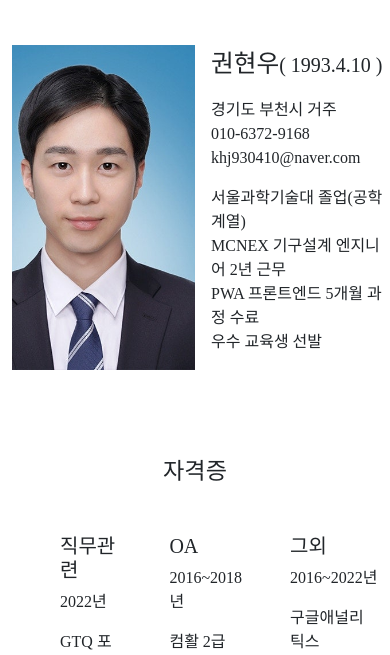
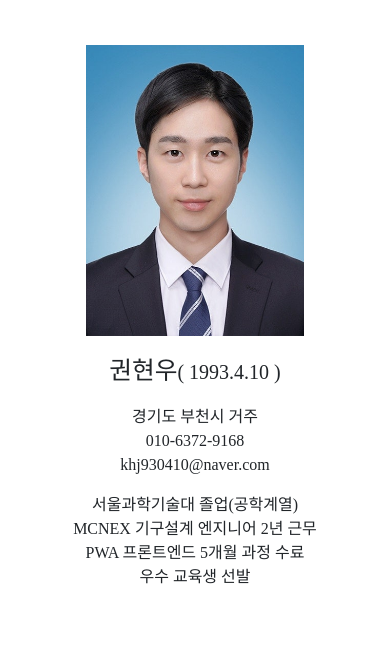
Before and after one commit to lbaku89/portfolio-react-220418, a React (Create React App) app in the folder front/: page / in a window 390 px wide. Shown: the part 821-1476 px from the top of the page. Built offline with nearby package versions, Linux system fonts and the light colour scheme; no server answers; a web font is replaced by a local one.

Commit message:
220512 AboutMe contents 반응형 수정, 작업물 Part layout 수정중

```diff
--- a/front/public/css/khwStyle.css
+++ b/front/public/css/khwStyle.css
@@ -79,6 +79,10 @@ html {
   background-color: black;
 }
 
+.bg-color1 {
+  background-color: var(--var-color1);
+}
+
 .bg-color2 {
   background-color: var(--var-color2);
 }
@@ -151,6 +155,10 @@ html {
 
 .primary {
   color: #0D6EFD;
+}
+
+.black {
+  color: black;
 }
 
 .m-auto {
@@ -836,18 +844,49 @@ html {
   }
 }
 
+#AboutMeSkillUl {
+  margin-left: 1rem;
+}
+
+.profileMyPicture {
+  max-width: 350px;
+  width: 100%;
+}
+
+@media (max-width: 1198.98px) {
+  .profileMyPictureBox {
+    display: -webkit-box;
+    display: -ms-flexbox;
+    display: flex;
+    -webkit-box-pack: end;
+        -ms-flex-pack: end;
+            justify-content: end;
+    overflow: hidden;
+  }
+}
+
 @media (max-width: 991.98px) {
   #AboutMeLeftDiv .certificateDiv {
     -webkit-box-pack: center !important;
         -ms-flex-pack: center !important;
             justify-content: center !important;
   }
-  #AboutMeLeftDiv > div .profileImgBox {
-    background-position: 80% 50% !important;
+  #AboutMeLeftDiv .profileMyPictureBox {
+    -webkit-box-pack: center;
+        -ms-flex-pack: center;
+            justify-content: center;
   }
 }
 
 @media (max-width: 767.78px) {
+  .myProfileContents {
+    text-align: center;
+    margin-top: 2rem;
+    padding-left: 0;
+  }
+  .profileMyPicture {
+    max-width: 250px;
+  }
   #AboutMeWrap #AboutMeRightDiv #AboutMeSkillUl li .AboutMeIconBox .AboutMeIcon {
     margin-bottom: unset;
     height: 30px;
@@ -857,6 +896,7 @@ html {
 @media (max-width: 575.8px) {
   #AboutMeWrap #AboutMeRightDiv #AboutMeSkillUl {
     padding-left: 0px;
+    margin-left: 0;
   }
   #AboutMeWrap #AboutMeRightDiv #AboutMeSkillUl li .AboutMeIconBox {
     display: none;
@@ -891,6 +931,12 @@ html {
 
 .swiperPortfolioTitleNm {
   font-size: 3.6rem;
+}
+
+@media (max-width: 991.98px) {
+  .swiperPortfolioTitleNm {
+    font-size: 2rem;
+  }
 }
 
 #PreInterviewTitleBox {
--- a/front/public/css/khwStyle.scss
+++ b/front/public/css/khwStyle.scss
@@ -58,9 +58,11 @@
 
 
 // 기기별 media query
+// @media (max-width:1198.98px){}
 // @media (max-width:991.98px){}
 // @media (max-width:767.78px){}
 // @media (max-width:575.8px){}
+
 
 // common class
 :root{
@@ -83,6 +85,7 @@ html{
 
 
 .bg-black{background-color: black;}
+.bg-color1{background-color: var(--var-color1);}
 .bg-color2{background-color: var(--var-color2);}
 .bg-color3{background-color: var(--var-color3);}
 .bg-color4{background-color: var(--var-color4);}
@@ -136,6 +139,7 @@ html{
 
 .white{color: white;}
 .primary{color: #0D6EFD;}
+.black{color: black;}
 
 .m-auto{margin: 0 auto;}
 
@@ -306,6 +310,7 @@ html{
 
 
 ///////////////// AboutMe Component
+
 #AboutMeWrap{
   background-color: transparent;
   max-width: 1140px !important;
@@ -318,6 +323,9 @@ html{
   }
 
   #AboutMeLeftDiv{
+    // .profileMyPicture{
+
+    // }
     #certificateWrap{
      margin-top: 5.5rem;
     }
@@ -336,6 +344,7 @@ html{
 
     }
   }
+
 
 
   #AboutMeRightDiv.aos-animate{
@@ -461,23 +470,37 @@ html{
   100% {width: 95%; color: rgba(0,0,0,1);}
 }
 
+#AboutMeSkillUl{margin-left: 1rem;}
+.profileMyPicture{ max-width: 350px; width: 100%;}
+
+// media query
+@media (max-width:1198.98px){
+  .profileMyPictureBox{
+    display: flex;
+    justify-content: end;
+    overflow: hidden;
+  }
+
+}
+
+
 @media (max-width:991.98px){
   #AboutMeLeftDiv{
     .certificateDiv{
       justify-content: center !important;
     }
-    >div{
-      .profileImgBox{
-        background-position: 80% 50% !important;
-      }
+    .profileMyPictureBox{
+      justify-content: center;
+    }
 
-    }
   }
 }
 @media (max-width:767.78px){
-  #AboutMeWrap{
 
 
+  .myProfileContents{ text-align: center; margin-top: 2rem; padding-left: 0;}
+  .profileMyPicture{max-width: 250px;}
+  #AboutMeWrap{
 
     #AboutMeRightDiv{
 
@@ -496,11 +519,14 @@ html{
   }
 }
 @media (max-width:575.8px){
+
+
   #AboutMeWrap{
     #AboutMeRightDiv{
 
       #AboutMeSkillUl{
         padding-left: 0px;
+        margin-left: 0;
         li{
 
           .AboutMeIconBox{
@@ -530,6 +556,13 @@ html{
 .swiperPortfolioTitleNm{
   font-size: 3.6rem;
 
+}
+
+
+@media (max-width:991.98px){
+  .swiperPortfolioTitleNm{
+    font-size: 2rem;
+  }
 }
 
 // PreInterview Component
--- a/front/src/components/AboutMe.js
+++ b/front/src/components/AboutMe.js
@@ -107,9 +107,11 @@ export default function AboutMe() {
           {/* contents 영역  */}
           {/* contents -left */}
           <div id="AboutMeLeftDiv" className='col-12 col-md-12 col-lg-6 mb-5 mb-lg-0'>
-            <div className='d-flex gmarket'>
-              <div className='col-6 profileImgBox me-0'></div>
-              <div className='col-6 ms-3 ms-md-0'>
+            <div className='d-flex row gmarket'>
+              <div className=' col-12 col-md-6 profileMyPictureBox'>
+                <img src='/img/AboutMe/myPicture.jpg' className='px-3 profileMyPicture d-block'></img>
+              </div>
+              <div className=' col-12 col-md-6 mt-3 mt-md-0 myProfileContents'>
                 <div className='fs-2'>권현우<span className='fs-5'>( 1993.4.10 )</span></div>
                 <ul className='ps-0 mt-3'>
                   <li>경기도 부천시 거주</li>
@@ -127,7 +129,7 @@ export default function AboutMe() {
             <div id="certificateWrap"className='gmarket'>
               <h3 className='text-center mb-5'>자격증</h3>
               <div className='certificateDiv d-flex'>
-                <div className='ms-5'>
+                <div className='ms-md-5'>
                   <h5>직무관련</h5>
                   <p>2022년</p>
                   <ul>
--- a/front/src/components/Portfolio.js
+++ b/front/src/components/Portfolio.js
@@ -1,11 +1,15 @@
 import React from "react";
 
+// import fontawesome
+import { FontAwesomeIcon } from '@fortawesome/react-fontawesome'
+import {faGithub} from '@fortawesome/free-brands-svg-icons'
 // Import Swiper React components
 import { Swiper, SwiperSlide } from 'swiper/react';
 
 // Import Swiper styles
 import 'swiper/css';
 import "swiper/css/pagination";
+
 
 
 import { Pagination } from "swiper";
@@ -18,17 +22,34 @@ export default function Portfolio() {
           <div className='bg-primary'></div>
           <h3 className='gmarket align-text-bottom'>권현우 작업물</h3>
         </div>
-        <Swiper slidesPerView={1} pagination={{clickable:true}} modules={[Pagination]} id="mySwiper">
+        <Swiper slidesPerView={1} pagination={{clickable:true}} modules={[Pagination]} className="py-5 h-100" id="mySwiper">
           <SwiperSlide>
-          <div className='container-xl'>
-            <div className="row mb-5">
-              <div className='col-12 col-md-6 py-3 ps-3 ps-md-5 py-md-5'>
-                <img src='/img/Porfolio/portfolio1.jpg' className='d-block w-100'></img>
+            <div className="row align-items-center px-3">
+              <div className='col-12 col-lg-6  mb-5 mb-lg-0 d-flex flex-column justify-content-center'>
+                <div className="gmarket text-center mb-4">
+                  <p className="primary fs-3 mb-2">UI/UX 기획 및 설계</p>
+                  <p className="bg-color1 white d-inline-block px-3 mb-2 pt-1">제작목적</p>
+                  <p>인사담당자가 '권현우'라는 구직자에게 궁금해 할 만한 사항들에<br></br>
+                    대한 대답을 미리 작성하여 보여주기 위해 제작
+                  </p>
+                </div>
+                <div className="gmarket text-center mb-4">
+                  <p className="primary fs-3 mb-2">DB설계</p>
+                  <p className="bg-color1 white d-inline-block px-3 mb-2 pt-1">제작환경</p>
+                  <p>DB : AWS RDS MySQL<br></br>
+                    MySQL Workbench 사용</p>
+                </div>
+                <div className="gmarket text-center mb-0">
+                  <p className="primary fs-3 mb-2">서버구축 및 연동</p>
+                  <p className="bg-color1 white d-inline-block px-3 mb-2 pt-1">제작환경</p>
+                  <p className="mb-0">React ( v17.0 )  + Node ( v16.14 ) + xml + MySQL
+                  </p>
+                </div>
               </div>
-              <div className='col-12 col-md-6 p-3 p-md-5'>
+              <div className='col-12 col-lg-6'>
                   <p className="gmarketBold mb-0 swiperPortfolioTitleNm">Pre-Interview</p>
                   <p className="fs-4 gmarket">Restful api를 이용한 CMS구축</p>
-                  <p className="bg-color3 d-inline-block p-2 gmarket white">단독작업 / 제작기간 2일</p>
+                  <p className="bg-color3 d-inline-block p-2 gmarket white">단독작업 / 제작기간 3일</p>
                   <ul className="ps-0 gmarket">
                     <li>- Contents : 권현우 가상면접 </li>
                     <li>- React 함수형, 클래스형 component 사용</li>
@@ -41,21 +62,25 @@ export default function Portfolio() {
                     <li>- useParams 이용한 주소창 변수 추출</li>
                     <li>- useNavigate, Link Component 사용하여 경로변경</li>
                   </ul>
-                  <div>
-                    <a className="fs-5 primary gmarket me-3 buttonStyle4" href="https://drive.google.com/file/d/1Z-UDTvTBzfdrryl7CKRMDalujyetYDBM/view?usp=sharing" target="_blank">제작노트</a>
-                    <a className="fs-5 primary gmarket buttonStyle4" href="#PreInterviewWrap">보러가기</a>
+                  <div className="d-flex align-items-center">
+                    <a className="fs-5 primary gmarket me-3 buttonStyle4" href="https://drive.google.com/file/d/11nHxhbYnmd3PITEF34rBocgZfiyLDjsV/view?usp=sharing" target="_blank">제작노트</a>
+                    <a className="fs-5 primary gmarket buttonStyle4 me-3" href="#PreInterviewWrap">작업물</a>
+                    <a className="fs-5 primary gmarket buttonStyle4 me-3" href="#PreInterviewWrap">GitHub<FontAwesomeIcon icon={faGithub} className="ms-1"/></a>
+
+                    {/* <FontAwesomeIcon icon={faGithub} className="fs-2"/> */}
+
                   </div>
               </div>
             </div>
-          </div>
+
           </SwiperSlide>
           <SwiperSlide>
           <div className='container-xl'>
-            <div className="row mb-5">
-              <div className='col-12 col-md-6 py-3 ps-3 ps-md-5 py-md-5'>
+            <div className="row">
+              <div className='col-12 col-md-6'>
                 <img src='/img/Porfolio/portfolio2.jpg' className='d-block w-100'></img>
               </div>
-              <div className='col-12 col-md-6 p-3 p-md-5'>
+              <div className='col-12 col-md-6'>
                   <p className="gmarketBold mb-0 swiperPortfolioTitleNm">Contact Me!</p>
                   <p className="fs-4 gmarket">Restful api를 이용한 Form 제작</p>
                   <p className="bg-color3 d-inline-block p-2 gmarket white">단독작업 / 제작기간 2일</p>
@@ -70,7 +95,7 @@ export default function Portfolio() {
                     <li>- 사용성 향상을 위해 sweetalert2 사용</li>
                   </ul>
                   <div>
-                    <a className="fs-5 primary gmarket me-3 buttonStyle4" href="https://drive.google.com/file/d/1NnG9GIwCindUhjNNa1y47BA_TqqFsLw4/view?usp=sharing" target="_blank">제작노트</a>
+                    <a className="fs-5 primary gmarket me-3 buttonStyle4" href="https://drive.google.com/file/d/12-Eis8wHh-f9qaYgF4jPIcsPUcdbsDVS/view?usp=sharing" target="_blank">제작노트</a>
                     <a className="fs-5 primary gmarket buttonStyle4" href="#ContactMeWrap">보러가기</a>
                   </div>
               </div>
@@ -79,11 +104,11 @@ export default function Portfolio() {
           </SwiperSlide>
           <SwiperSlide>
           <div className='container-xl'>
-            <div className="row mb-5">
-              <div className='col-12 col-md-6 py-3 ps-3 ps-md-5 py-md-5'>
+            <div className="row">
+              <div className='col-12 col-md-6'>
                 <img src='/img/Porfolio/portfolio3.jpg' className='d-block w-100'></img>
               </div>
-              <div className='col-12 col-md-6 p-3 p-md-5'>
+              <div className='col-12 col-md-6'>
                   <p className="gmarketBold mb-0 swiperPortfolioTitleNm">Comment</p>
                   <p className="fs-4 gmarket">Restful api를 이용한 후기게시판 제작</p>
                   <p className="bg-color3 d-inline-block p-2 gmarket white">단독작업 / 제작기간 3일</p>
@@ -99,7 +124,7 @@ export default function Portfolio() {
                     <li>- useEffect 사용하여 최신 Data 화면에 노출</li>
                   </ul>
                   <div>
-                    <a className="fs-5 primary gmarket me-3 buttonStyle4" href="https://drive.google.com/file/d/1zRQofxKjYaPM4COd7zI6vDsf6xG7WGsC/view?usp=sharing" target="_blank">제작노트</a>
+                    <a className="fs-5 primary gmarket me-3 buttonStyle4" href="https://drive.google.com/file/d/1CnOazGbeybqW7bMzEuqpKPWzgvF5xtwB/view?usp=sharing" target="_blank">제작노트</a>
                     <a className="fs-5 primary gmarket buttonStyle4" href="#CommentComponentWrap">보러가기</a>
                   </div>
               </div>
```
Also changed, not shown: front/public/css/khwStyle.min.css, front/public/img/Porfolio/portfolio1.jpg, front/public/khwStyle.module.css.
